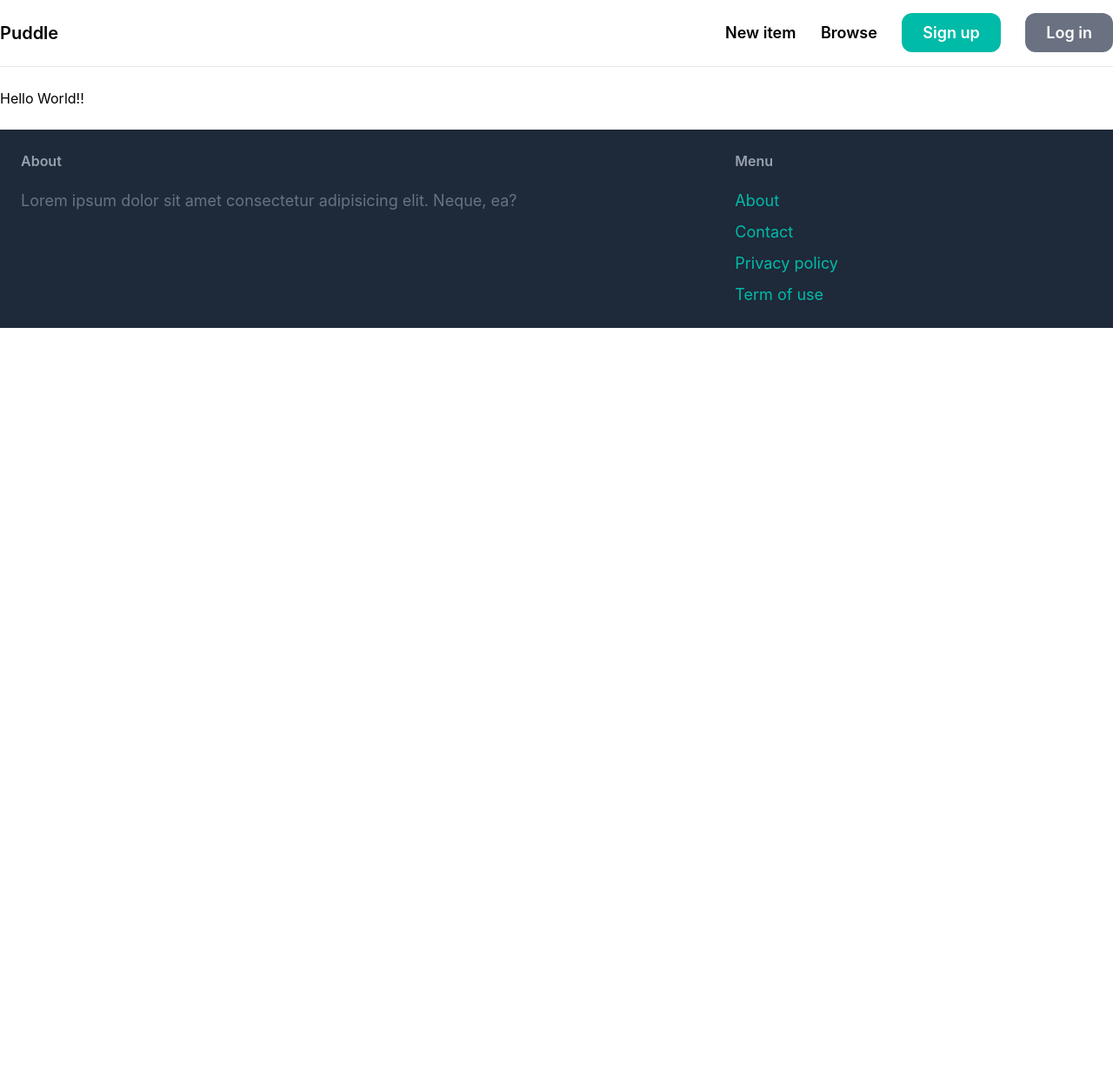
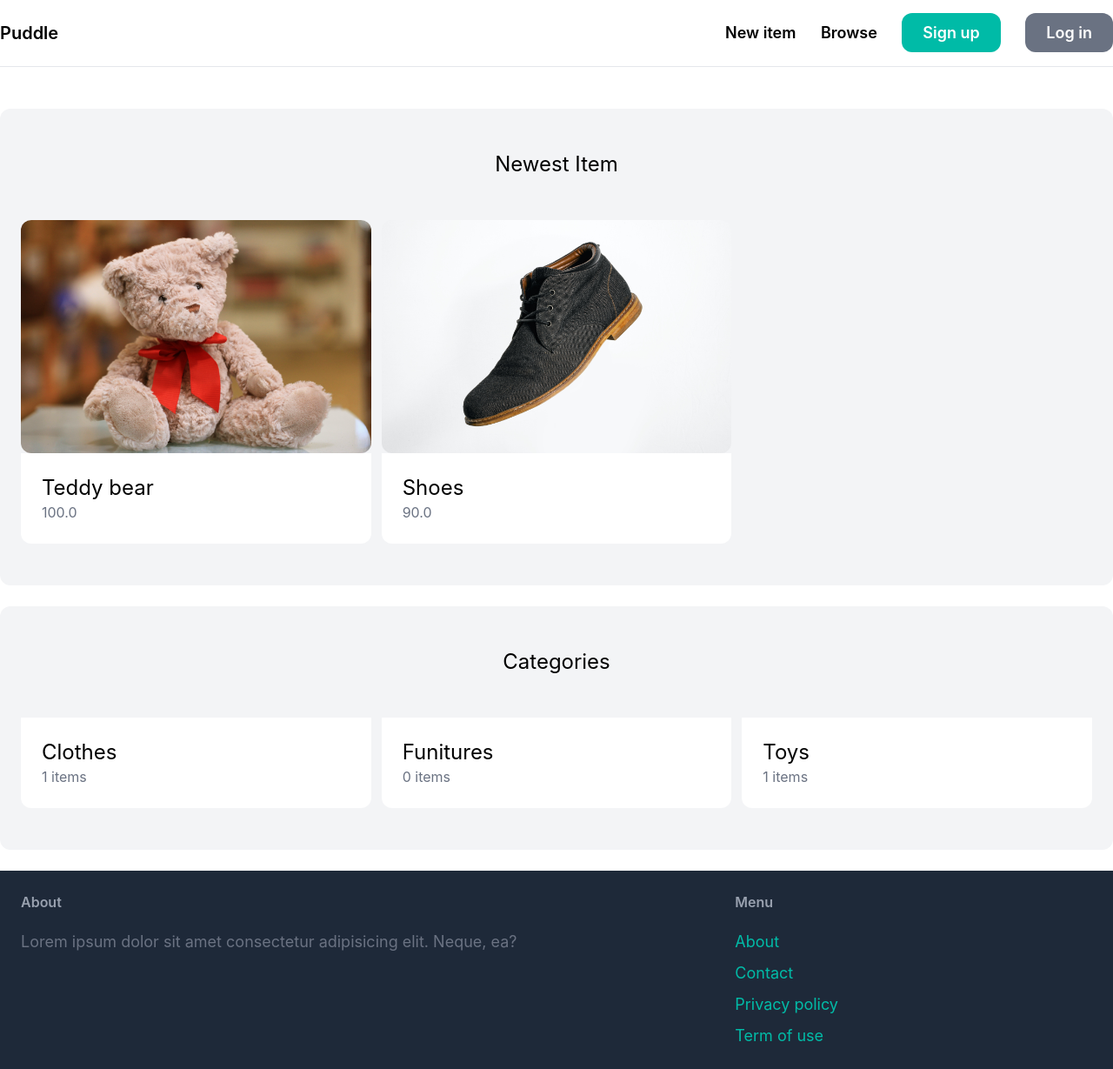
Before and after one commit to Akelvino/puddle-market-place-, a Django app: page / in a window 1280 px wide. Shown: the whole page at 87% size. Before the commit the page ends 377 px from the top, so only its background shows below. Run offline with Django 5.2, Linux system fonts and the light colour scheme; data comes from the database, SQL or seed files in the repository.

Commit message:
Finished quering categories and items

```diff
--- a/core/urls.py
+++ b/core/urls.py
@@ -1,7 +1,9 @@
+from django.conf import settings
+from django.conf.urls.static import static
 from django.urls import path
 from . import views
 
 urlpatterns = [
     path("", views.home, name='home'),
     path('contact/', views.contact, name='contact'),
-]
+]+static(settings.MEDIA_URL, document_root=settings.MEDIA_ROOT)
--- a/core/views.py
+++ b/core/views.py
@@ -1,8 +1,17 @@
 from django.shortcuts import render, redirect
+from .models import Category, Item
 
 # Create your views here.
 def home(request):
-    return render(request, 'core/index.html')
+    items = Item.objects.filter(is_sold = False)[0:6]
+    categories = Category.objects.all()
+    context = {
+        "items":items,
+        "categories":categories
+    }
+    return render(request, 'core/index.html', context)
+
+
 
 def contact(request):
     return render(request, 'core/contact.html')
--- a/static/styles/output.css
+++ b/static/styles/output.css
@@ -14,6 +14,7 @@
     --color-green-500: oklch(72.3% 0.219 149.579);
     --color-teal-500: oklch(70.4% 0.14 182.503);
     --color-teal-700: oklch(51.1% 0.096 186.391);
+    --color-gray-100: oklch(96.7% 0.003 264.542);
     --color-gray-200: oklch(92.8% 0.006 264.531);
     --color-gray-300: oklch(87.2% 0.01 258.338);
     --color-gray-400: oklch(70.7% 0.022 261.325);
@@ -26,6 +27,8 @@
     --text-lg--line-height: calc(1.75 / 1.125);
     --text-xl: 1.25rem;
     --text-xl--line-height: calc(1.75 / 1.25);
+    --text-2xl: 1.5rem;
+    --text-2xl--line-height: calc(2 / 1.5);
     --text-3xl: 1.875rem;
     --text-3xl--line-height: calc(2.25 / 1.875);
     --font-weight-semibold: 600;
@@ -208,8 +211,14 @@
   .mx-auto {
     margin-inline: auto;
   }
+  .mt-6 {
+    margin-top: calc(var(--spacing) * 6);
+  }
   .mb-5 {
     margin-bottom: calc(var(--spacing) * 5);
+  }
+  .mb-12 {
+    margin-bottom: calc(var(--spacing) * 12);
   }
   .block {
     display: block;
@@ -217,17 +226,41 @@
   .flex {
     display: flex;
   }
+  .grid {
+    display: grid;
+  }
+  .table {
+    display: table;
+  }
+  .w-1 {
+    width: var(--spacing);
+  }
   .w-1\/3 {
     width: calc(1 / 3 * 100%);
   }
+  .w-2 {
+    width: calc(var(--spacing) * 2);
+  }
   .w-2\/3 {
     width: calc(2 / 3 * 100%);
+  }
+  .border-collapse {
+    border-collapse: collapse;
+  }
+  .resize {
+    resize: both;
+  }
+  .grid-cols-3 {
+    grid-template-columns: repeat(3, minmax(0, 1fr));
   }
   .items-center {
     align-items: center;
   }
   .justify-between {
     justify-content: space-between;
+  }
+  .gap-3 {
+    gap: calc(var(--spacing) * 3);
   }
   :where(.space-y-2 > :not(:last-child)) {
     --tw-space-y-reverse: 0;
@@ -242,12 +275,27 @@
   .rounded-xl {
     border-radius: var(--radius-xl);
   }
+  .rounded-b {
+    border-bottom-right-radius: 0.25rem;
+    border-bottom-left-radius: 0.25rem;
+  }
+  .rounded-b-xl {
+    border-bottom-right-radius: var(--radius-xl);
+    border-bottom-left-radius: var(--radius-xl);
+  }
+  .border {
+    border-style: var(--tw-border-style);
+    border-width: 1px;
+  }
   .border-b {
     border-bottom-style: var(--tw-border-style);
     border-bottom-width: 1px;
   }
   .border-gray-200 {
     border-color: var(--color-gray-200);
+  }
+  .bg-gray-100 {
+    background-color: var(--color-gray-100);
   }
   .bg-gray-500 {
     background-color: var(--color-gray-500);
@@ -258,6 +306,12 @@
   .bg-teal-500 {
     background-color: var(--color-teal-500);
   }
+  .bg-white {
+    background-color: var(--color-white);
+  }
+  .p-6 {
+    padding: calc(var(--spacing) * 6);
+  }
   .px-6 {
     padding-inline: calc(var(--spacing) * 6);
   }
@@ -267,8 +321,18 @@
   .py-6 {
     padding-block: calc(var(--spacing) * 6);
   }
+  .py-12 {
+    padding-block: calc(var(--spacing) * 12);
+  }
   .pr-10 {
     padding-right: calc(var(--spacing) * 10);
+  }
+  .text-center {
+    text-align: center;
+  }
+  .text-2xl {
+    font-size: var(--text-2xl);
+    line-height: var(--tw-leading, var(--text-2xl--line-height));
   }
   .text-lg {
     font-size: var(--text-lg);
@@ -282,6 +346,9 @@
     --tw-font-weight: var(--font-weight-semibold);
     font-weight: var(--font-weight-semibold);
   }
+  .text-gray-100 {
+    color: var(--color-gray-100);
+  }
   .text-gray-400 {
     color: var(--color-gray-400);
   }
@@ -293,6 +360,16 @@
   }
   .text-white {
     color: var(--color-white);
+  }
+  .underline {
+    text-decoration-line: underline;
+  }
+  .outline {
+    outline-style: var(--tw-outline-style);
+    outline-width: 1px;
+  }
+  .filter {
+    filter: var(--tw-blur,) var(--tw-brightness,) var(--tw-contrast,) var(--tw-grayscale,) var(--tw-hue-rotate,) var(--tw-invert,) var(--tw-saturate,) var(--tw-sepia,) var(--tw-drop-shadow,);
   }
   @media (hover: hover) {
     .hover\:bg-gray-700:hover {
@@ -328,6 +405,64 @@
   syntax: "*";
   inherits: false;
 }
+@property --tw-outline-style {
+  syntax: "*";
+  inherits: false;
+  initial-value: solid;
+}
+@property --tw-blur {
+  syntax: "*";
+  inherits: false;
+}
+@property --tw-brightness {
+  syntax: "*";
+  inherits: false;
+}
+@property --tw-contrast {
+  syntax: "*";
+  inherits: false;
+}
+@property --tw-grayscale {
+  syntax: "*";
+  inherits: false;
+}
+@property --tw-hue-rotate {
+  syntax: "*";
+  inherits: false;
+}
+@property --tw-invert {
+  syntax: "*";
+  inherits: false;
+}
+@property --tw-opacity {
+  syntax: "*";
+  inherits: false;
+}
+@property --tw-saturate {
+  syntax: "*";
+  inherits: false;
+}
+@property --tw-sepia {
+  syntax: "*";
+  inherits: false;
+}
+@property --tw-drop-shadow {
+  syntax: "*";
+  inherits: false;
+}
+@property --tw-drop-shadow-color {
+  syntax: "*";
+  inherits: false;
+}
+@property --tw-drop-shadow-alpha {
+  syntax: "<percentage>";
+  inherits: false;
+  initial-value: 100%;
+}
+@property --tw-drop-shadow-size {
+  syntax: "*";
+  inherits: false;
+}
 @layer properties {
   @supports ((-webkit-hyphens: none) and (not (margin-trim: inline))) or ((-moz-orient: inline) and (not (color:rgb(from red r g b)))) {
     *, ::before, ::after, ::backdrop {
@@ -335,6 +470,20 @@
       --tw-space-x-reverse: 0;
       --tw-border-style: solid;
       --tw-font-weight: initial;
+      --tw-outline-style: solid;
+      --tw-blur: initial;
+      --tw-brightness: initial;
+      --tw-contrast: initial;
+      --tw-grayscale: initial;
+      --tw-hue-rotate: initial;
+      --tw-invert: initial;
+      --tw-opacity: initial;
+      --tw-saturate: initial;
+      --tw-sepia: initial;
+      --tw-drop-shadow: initial;
+      --tw-drop-shadow-color: initial;
+      --tw-drop-shadow-alpha: 100%;
+      --tw-drop-shadow-size: initial;
     }
   }
 }
--- a/templates/core/index.html
+++ b/templates/core/index.html
@@ -1,4 +1,38 @@
 {% extends 'base.html' %}
 {% block content %}
-    <h1>Hello World!!</h1>
+<div class="mt-6 p-6 py-12 bg-gray-100 rounded-xl">
+    <h2 class="mb-12 text-2xl text-center">Newest Item</h2>
+
+    <div class="grid grid-cols-3 gap-3">
+        {% for item in items %}
+        <div>
+            <a href="">
+                <div>
+                    <img src="{{ item.image.url }}" class="rounded-xl" alt="">
+                </div>
+                <div class="p-6 bg-white rounded-b-xl">
+                    <h2 class="text-2xl">{{ item.name }}</h2>
+                    <p class="text-gray-500">{{ item.price }}</p>
+                </div>
+            </a>
+        </div>
+        {% endfor %}
+    </div>
+</div>
+
+<div class="mt-6 p-6 py-12 bg-gray-100 rounded-xl">
+    <h2 class="mb-12 text-2xl text-center">Categories</h2>
+
+    <div class="grid grid-cols-3 gap-3">
+        {% for category in categories %}
+            <a href="">
+                <div class="p-6 bg-white rounded-b-xl">
+                    <h2 class="text-2xl">{{ category.name }}</h2>
+                    <p class="text-gray-500">{{ category.items.count }} items</p>
+                </div>
+            </a>
+        {% endfor %}
+    </div>
+    <div class="grid grid-cols-3 gap-3"></div>
+</div>
 {% endblock content %}
```
